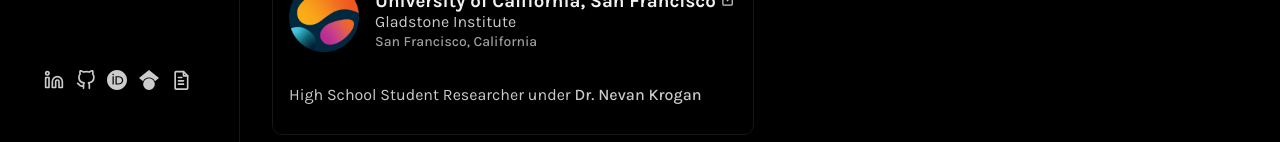
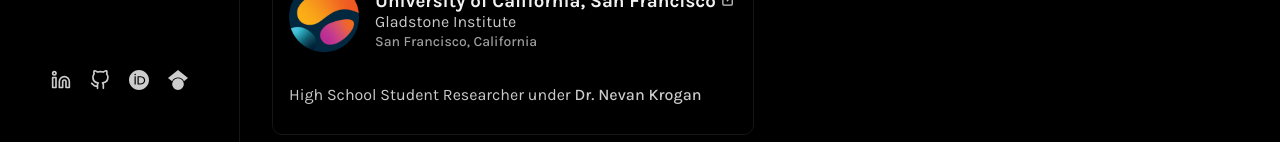
Before and after one commit to nickliotta/nickliotta.com, a React (Vite) app: page /where in a window 1280 px wide. Shown: the part 658-800 px from the top of the page. Built offline with nearby package versions, Linux system fonts and the light colour scheme; no server answers.

Commit message:
Removed navigation

```diff
--- a/src/components/Icons.tsx
+++ b/src/components/Icons.tsx
@@ -77,27 +77,6 @@ export const GitHubLogo = (props: any) => (
 	</svg>
 );
 
-export const ResumeLogo = (props: any) => (
-	<svg
-		xmlns="http://www.w3.org/2000/svg"
-		width="24"
-		height="24"
-		viewBox="0 0 24 24"
-		fill="none"
-		stroke="currentColor"
-		strokeWidth="2"
-		strokeLinecap="round"
-		strokeLinejoin="round"
-		style={{ marginRight: "4px" }}
-	>
-		<path d="M6 2h9l5 5v15a1 1 0 0 1-1 1H6a1 1 0 0 1-1-1V3a1 1 0 0 1 1-1z"/>
-		<polyline points="15 2 15 7 20 7"/>
-		<line x1="9" y1="13" x2="15" y2="13"/>
-		<line x1="9" y1="17" x2="15" y2="17"/>
-		<line x1="9" y1="9" x2="13" y2="9"/>
-	</svg>
-);
-
 export const ExternalLinkIcon = (props: any) => (
 	<svg
 		xmlns="http://www.w3.org/2000/svg"
--- a/src/components/Nav.tsx
+++ b/src/components/Nav.tsx
@@ -3,7 +3,7 @@ import { useCallback, useEffect, useMemo, useRef, useState } from "react";
 import { useHistory, useLocation } from "react-router";
 import { Link } from "react-router-dom";
 import styled from "styled-components";
-import { GitHubLogo, XIcon, OrcidLogo, MenuIcon, NavigationIcon, GoogleScholarLogo, LinkedInLogo, ResumeLogo } from "./Icons";
+import { GitHubLogo, XIcon, OrcidLogo, MenuIcon, NavigationIcon, GoogleScholarLogo, LinkedInLogo } from "./Icons";
 import Doing from "./Doing";
 import useSound from "use-sound";
 
@@ -112,9 +112,6 @@ const Nav = () => {
 						<Page active={pathname === "/publications" ? 1 : 0} to="/publications">
 							publications
 						</Page>
-						{/* <Page active={pathname === "/photography" ? 1 : 0} to="/photography">
-							photography
-						</Page> */}
 						<Page active={pathname.startsWith("/posts") ? 1 : 0} to="/posts">
 							posts
 						</Page>
@@ -132,9 +129,6 @@ const Nav = () => {
 						</a>
 						<a href="https://scholar.google.com/citations?user=OZ2ZWnIAAAAJ" target="_blank" rel="noopener noreferrer">
 							<GoogleScholarLogo />
-						</a>
-						<a href="/resume.pdf" target="_blank" rel="noopener noreferrer">
-							<ResumeLogo />
 						</a>
 					</Icons>
 					<Doing
```
